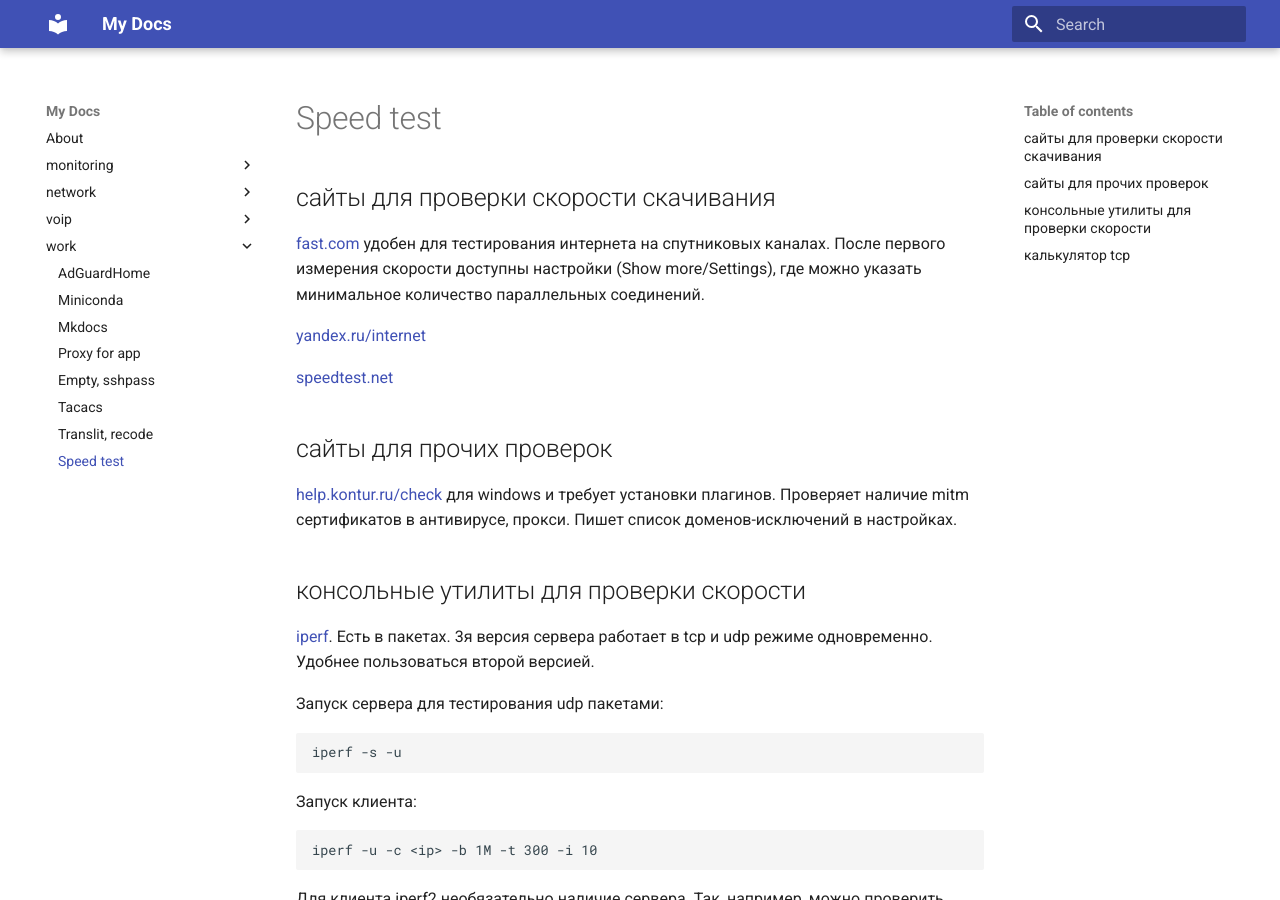
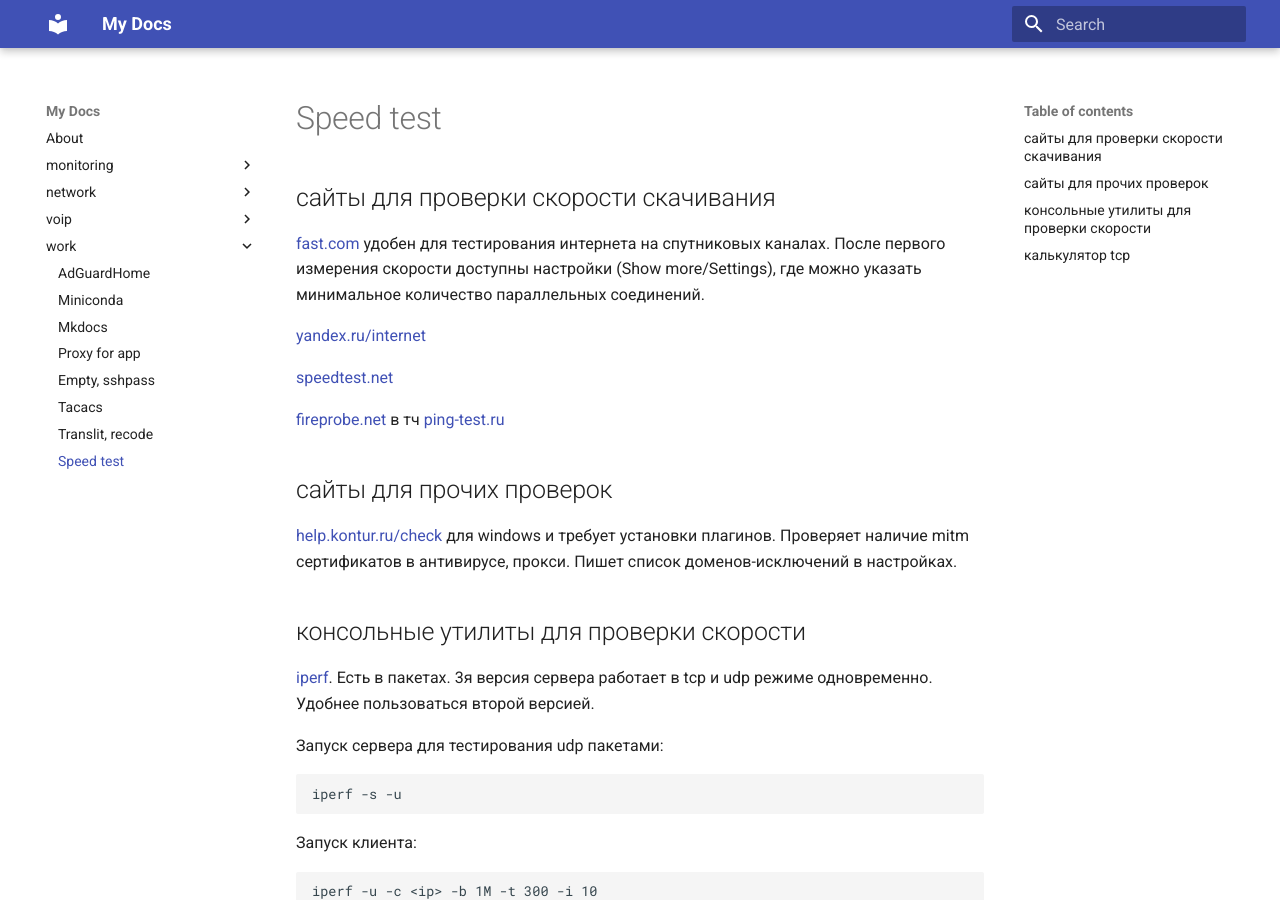
Before and after one commit to v98765/v98765.github.io, an MkDocs documentation site: the page built from docs/work/speedtest.md, in a window 1280 px wide and 900 px high. Built offline with MkDocs 1.6.1 and Material for MkDocs 9.7.7, drawn with Linux system fonts in a browser that asks for light colours.

Commit message:
add ping-test link

```diff
--- a/docs/work/speedtest.md
+++ b/docs/work/speedtest.md
@@ -6,6 +6,8 @@
 [yandex.ru/internet](https://yandex.ru/internet)
 
 [speedtest.net](https://speedtest.net)
+
+[fireprobe.net](https://www.fireprobe.net/) в тч [ping-test.ru](http://ping-test.ru/)
 
 ## сайты для прочих проверок
 
```
